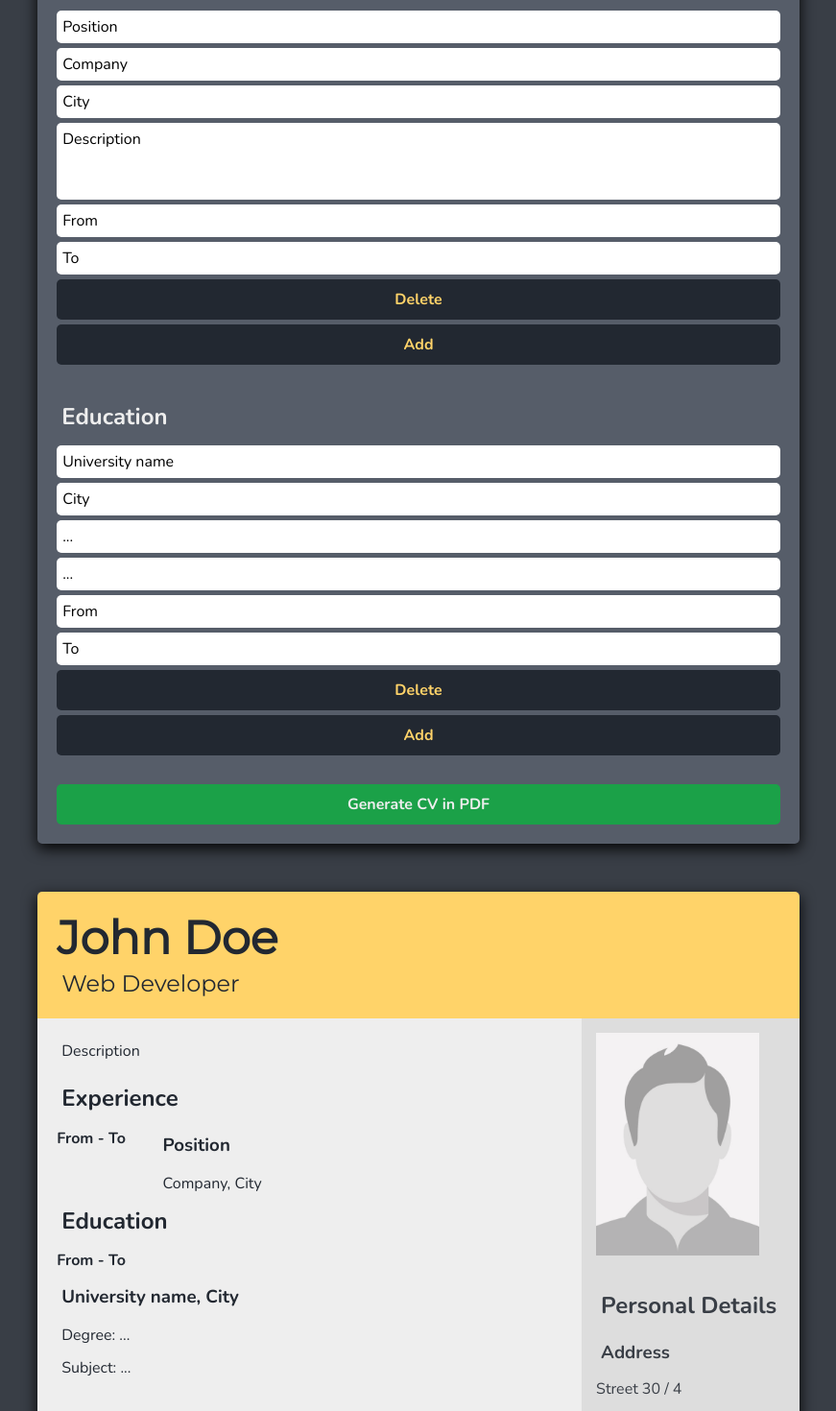
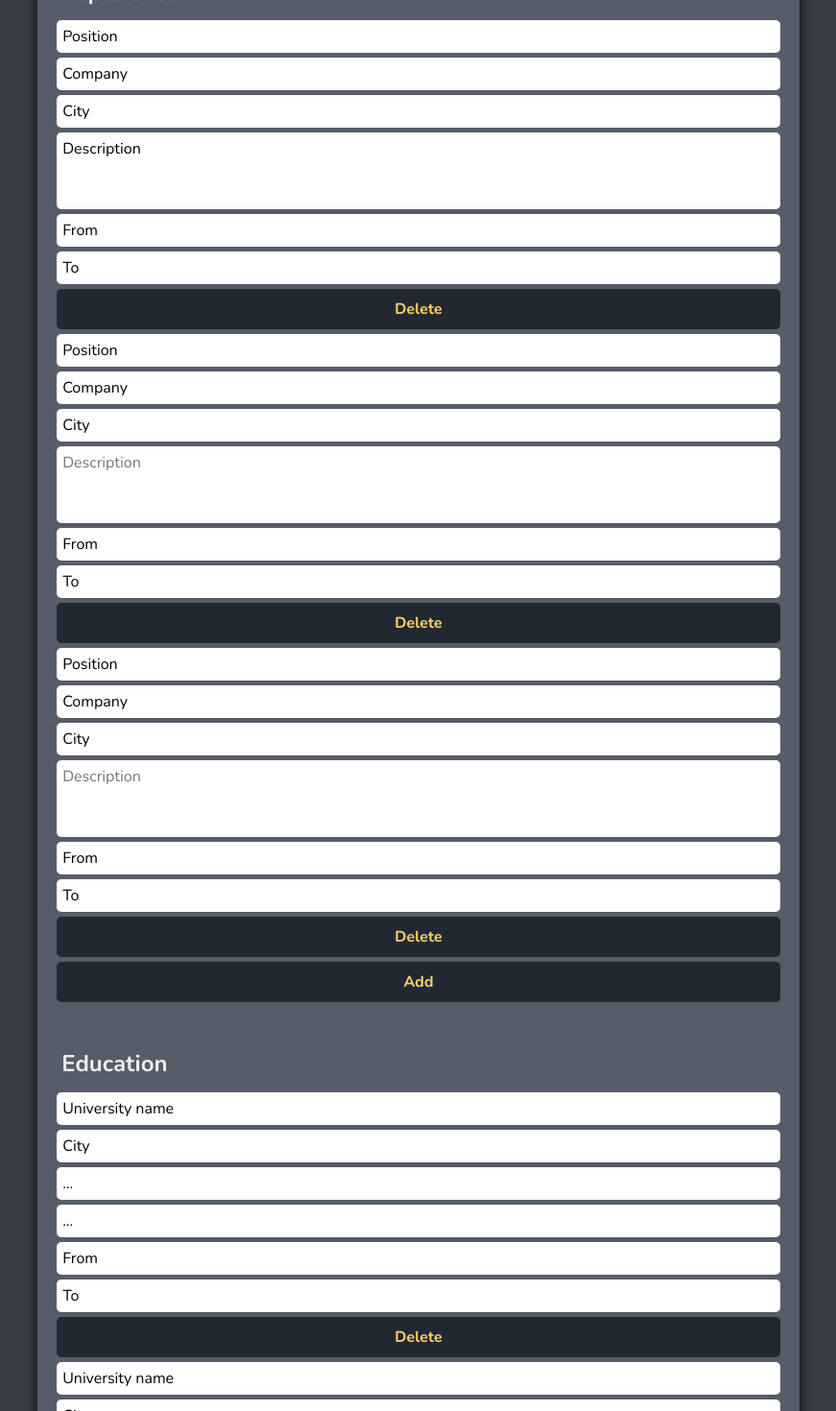
Before and after one commit to GBN6/CV-Application, a React (Create React App) app: page / in a window 1280 px wide. Shown: the part 660-2130 px from the top of the page at 96% size, without its empty margins (204-1075 px from the left). Built offline with nearby package versions, Linux system fonts and the light colour scheme.

Commit message:
Fix multiple edu&exp layouts

```diff
--- a/src/components/CvResult/EducationItem.js
+++ b/src/components/CvResult/EducationItem.js
@@ -1,10 +1,10 @@
-import React from "react";
-import styled from "styled-components";
-import Subsection from "../Utility/Subsection";
+import React from 'react';
+import styled from 'styled-components';
+import Subsection from '../Utility/Subsection';
 
 const EducationItem = ({ educationItem }) => {
   return (
-    <>
+    <EducationItemWrap>
       <Period>
         {educationItem.from} - {educationItem.to}
       </Period>
@@ -14,10 +14,13 @@ const EducationItem = ({ educationItem }) => {
         <p>Degree: {educationItem.degree}</p>
         <p>Subject: {educationItem.specialization}</p>
       </Subsection>
-    </>
+    </EducationItemWrap>
   );
 };
 
+const EducationItemWrap = styled.div`
+  display: flex;
+`;
 const Period = styled.div`
   width: 20%;
   font-weight: bold;
--- a/src/components/CvResult/ResultContent.js
+++ b/src/components/CvResult/ResultContent.js
@@ -15,13 +15,11 @@ const ResultContent = ({ personalInfo, experience, education }) => {
 
   return (
     <ContentWrap>
-      <Description>{personalInfo.description}</Description>
-      <Section title='Experience'>
-        {experienceItems}
+      <Section title='Description' contrastTitle>
+        {personalInfo.description}
       </Section>
-      <Section title='Education'>
-        {educationItems}
-      </Section>
+      <Section title='Experience'>{experienceItems}</Section>
+      <Section title='Education'>{educationItems}</Section>
     </ContentWrap>
   );
 };
@@ -33,8 +31,4 @@ const ContentWrap = styled.div`
   border-bottom-left-radius: 5px;
 `;
 
-const Description = styled.p`
-  margin-bottom: 1rem;
-`;
-
 export default ResultContent;
--- a/src/components/Utility/Section.js
+++ b/src/components/Utility/Section.js
@@ -14,6 +14,7 @@ const SectionWrap = styled.section`
   display: flex;
   flex-direction: column;
   gap: 0.5rem;
+  margin-bottom: 1rem;
 `;
 
 const Title = styled.h2`
--- a/src/components/Utility/exampleCv.js
+++ b/src/components/Utility/exampleCv.js
@@ -12,7 +12,7 @@ const exampleCV = {
     email: 'mail@gmail.com',
     skill: '',
     skills: [],
-    description: 'Description',
+    description: "Lorem ipsum dolor sit amet, consectetur adipiscing elit. Vestibulum tempus imperdiet nisl sed vestibulum. Donec gravida, nulla eget blandit fermentum, mauris nisi rutrum libero, ac pharetra erat est sit amet tellus. Quisque fermentum dolor a interdum fermentum. Maecenas vehicula ac ipsum nec gravida. Integer quis porta turpis. Aenean et metus.",
   },
   experience: [
     {
@@ -23,7 +23,24 @@ const exampleCV = {
     description: 'Description',
     from: 'From',
     to: 'To',
-  }],
+    },
+    {
+      id: uuidv4(),
+      position: "Position",
+      company: "Company",
+      city: "City",
+      from: "From",
+      to: "To",
+    },
+    {
+      id: uuidv4(),
+      position: "Position",
+      company: "Company",
+      city: "City",
+      from: "From",
+      to: "To",
+    },
+  ],
   education: [
     {
     id: uuidv4(),
@@ -33,7 +50,26 @@ const exampleCV = {
     specialization: '...',
     from: 'From',
     to: 'To',
-  }],
+    },
+    {
+      id: uuidv4(),
+      universityName: "University name",
+      city: "City",
+      degree: "...",
+      subject: "...",
+      from: "From",
+      to: "To",
+    },
+    {
+      id: uuidv4(),
+      universityName: "University name",
+      city: "City",
+      degree: "...",
+      subject: "...",
+      from: "From",
+      to: "To",
+    },
+  ],
 };
 
 export default exampleCV;
```
